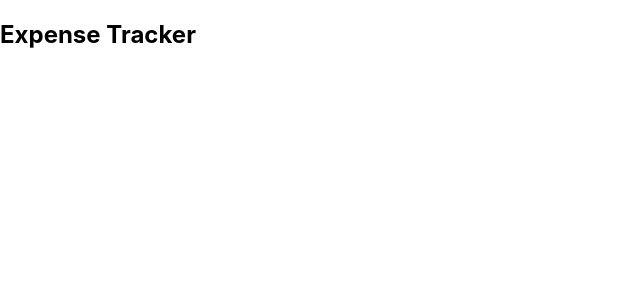
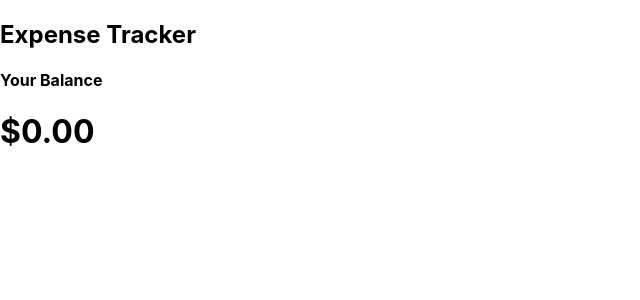
Before and after one commit to statst/ExpenseTracker, a React (Create React App) app: page / in a window 1280 px wide. Shown: the top 300 px of the page, without its empty margins (0-640 px from the left). Built offline with nearby package versions, Linux system fonts and the light colour scheme.

Commit message:
added balance component

```diff
--- a/src/App.js
+++ b/src/App.js
@@ -1,11 +1,15 @@
 import React from 'react';
 import './App.css';
-import Header from "./components/Header"
+import Header from "./components/Header";
+import Balance from "./components/Balance";
 
 function App() {
   return (
     <div>
       <Header />
+      <div className = "container">
+        <Balance />
+      </div>
     </div>
   );
 }
--- /dev/null
+++ b/src/components/Balance.js
@@ -0,0 +1,10 @@
+import React from 'react'
+
+export default function Balance() {
+    return (
+        <div>
+            <h4>Your Balance</h4>
+            <h1 id="balance">$0.00</h1>
+        </div>
+    )
+}
```
